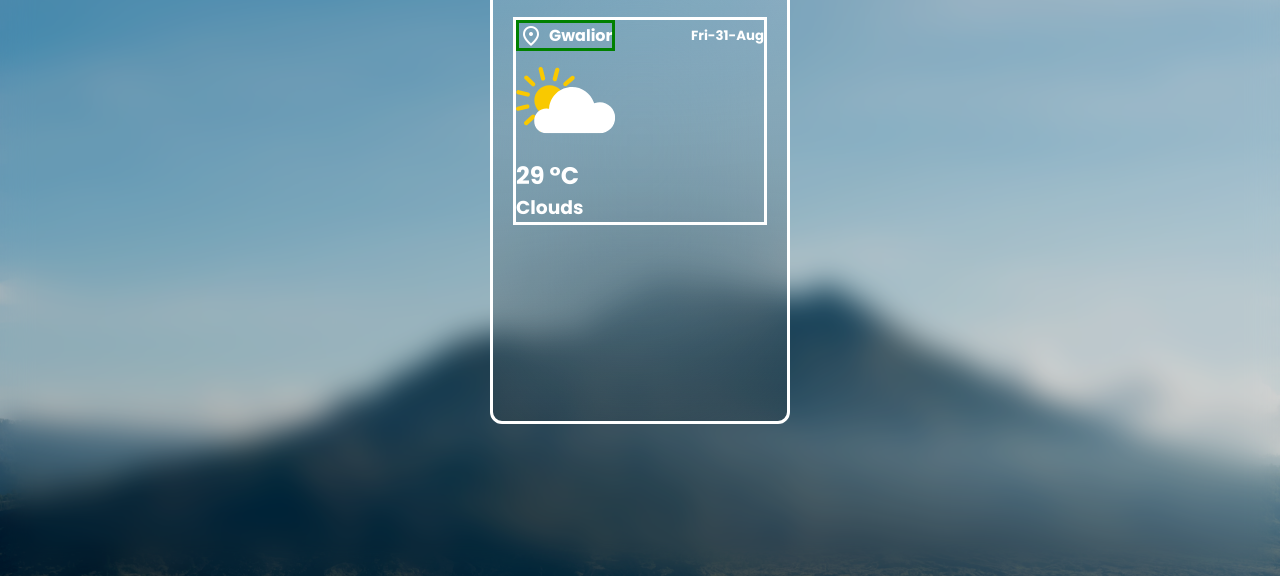
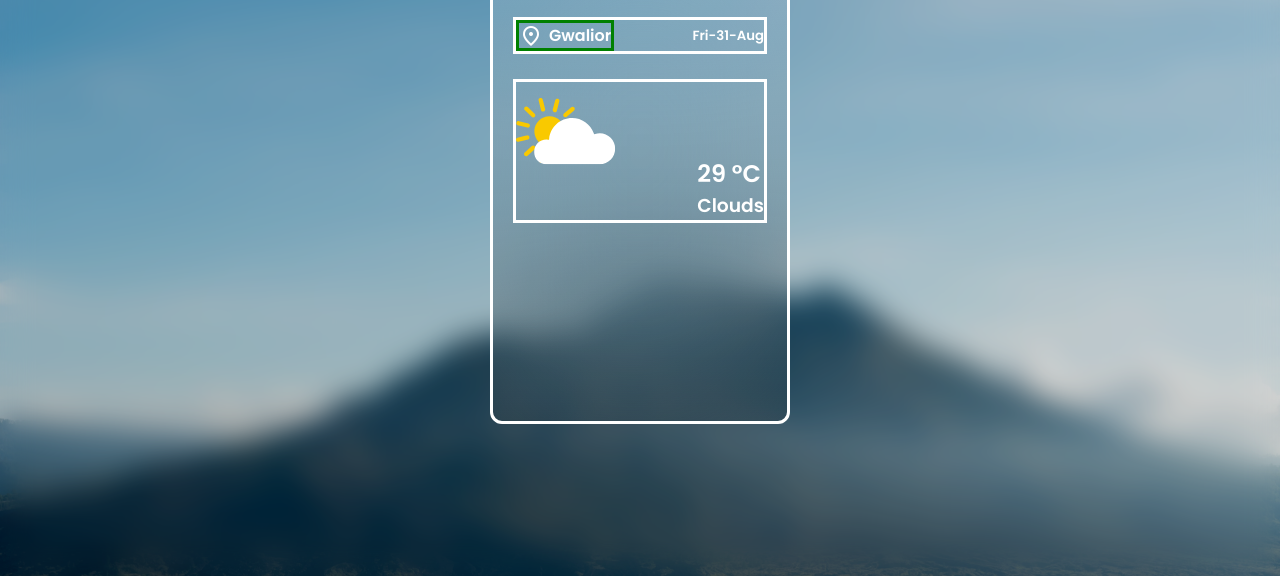
Before and after one commit to victor-vishal/Weather-Web-App, a plain HTML site: page index.html in a window 1280 px wide. Shown: the part 224-800 px from the top of the page. Drawn offline with nearby package versions, Linux system fonts and the light colour scheme.

Commit message:
Update style.css

```diff
--- a/style.css
+++ b/style.css
@@ -6,6 +6,7 @@
     box-sizing: border-box;
     font-family: "Poppins", sans-serif;
     color: white;
+    font-weight: 600;
 
 }
 
@@ -28,6 +29,11 @@ body::before{
     height: 100dvh;
     background: rgb(0,0,0,0.15);
     backdrop-filter: blur(15px);
+}
+
+/* utilityclass */
+.regular-txt{
+    fontn font-weight: 400;
 }
 
 .main-container {
@@ -88,13 +94,18 @@ body::before{
 
 /* weather info */
 .weather-info{
-    border: solid;
+    /* border: solid; */
+    display: flex;
+    flex-direction: column;
+    gap: 25px;
 }
 
 .location-date-container{
     display: flex;
     justify-content: space-between;
     align-items: center;
+    border: solid rgb(255, 255, 255);
+
 }
 
 .location{
@@ -104,3 +115,10 @@ body::before{
     gap: 6px;
 
 }
+
+.weather-summary-container{
+    border: solid;
+    display: flex;
+    justify-content:space-between;
+    align-items: baseline;
+}
```
